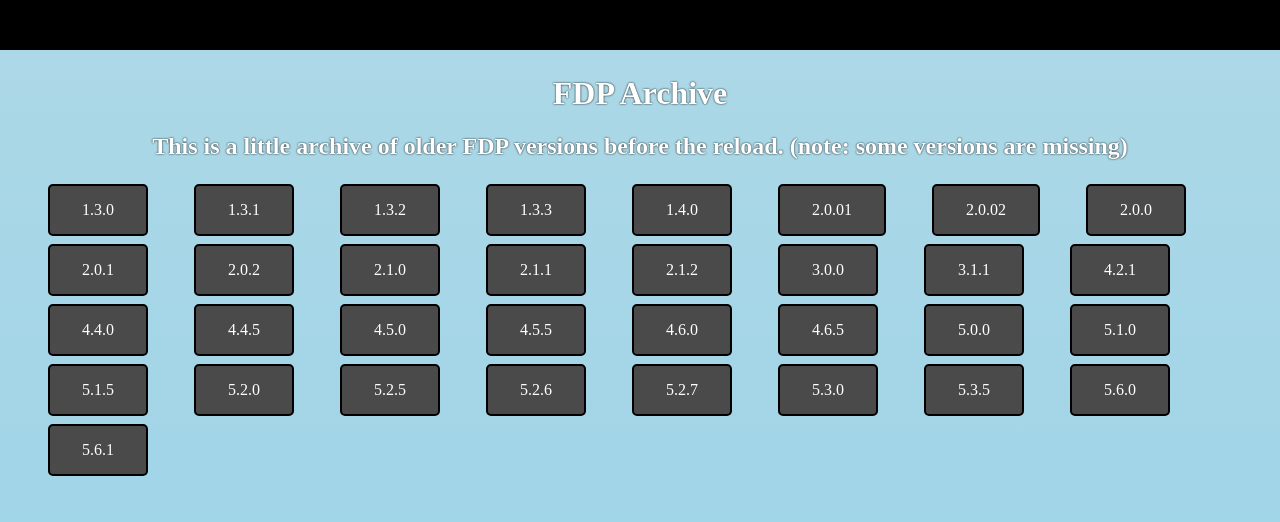
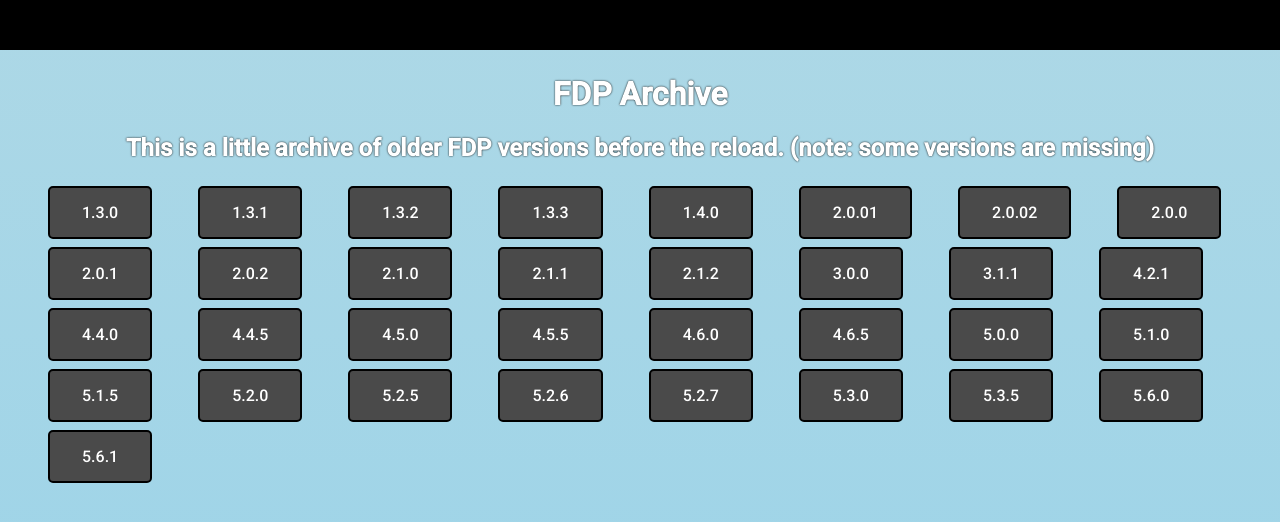
Before and after one commit to notamudkipiguess/FDPArchiveWeb, a plain HTML site: page index.html in a window 1280 px wide. Drawn offline with Linux system fonts and the light colour scheme.

Commit message:
Update style.css
fonts

```diff
--- a/style.css
+++ b/style.css
@@ -1,3 +1,5 @@
+@import url('https://fonts.googleapis.com/css2?family=Roboto:wght@500&display=swap');
+
 html {
   height: 100%;
   width: 100%;
@@ -6,6 +8,7 @@ html {
 body {
   background: linear-gradient(to bottom, lightblue, #87CEEB, darkblue) repeat-y;
   background-size: 100% 400%;
+  font-family: 'Roboto', sans-serif;
 }
 
 h1 {
@@ -13,12 +16,14 @@ h1 {
   color: white;
   text-shadow: 0 0 2px black;
   margin-top: 75px;
+  font-family: 'Roboto', sans-serif;
 }
 
 h2 {
   text-align: center;
   color: white;
   text-shadow: 0 0 2px black;
+  font-family: 'Roboto', sans-serif;
 }
 
 .top-rectangle {
@@ -47,4 +52,5 @@ h2 {
   cursor: pointer;
   border-radius: 5px;
   margin-left: 40px;
+  font-family: 'Roboto', sans-serif;
 }
```
